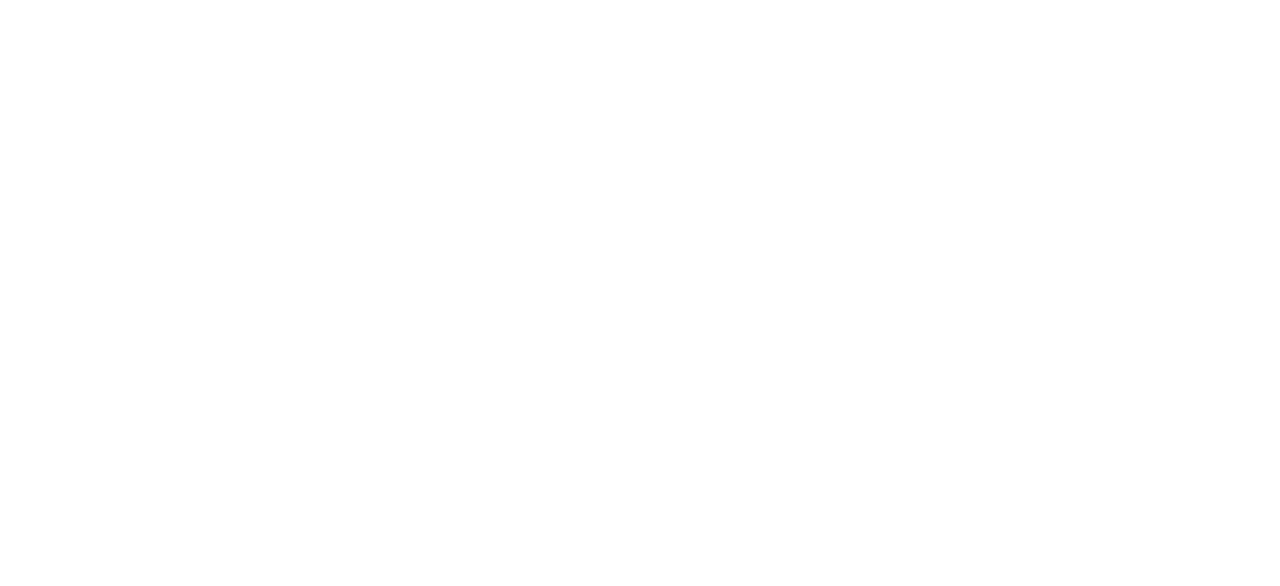
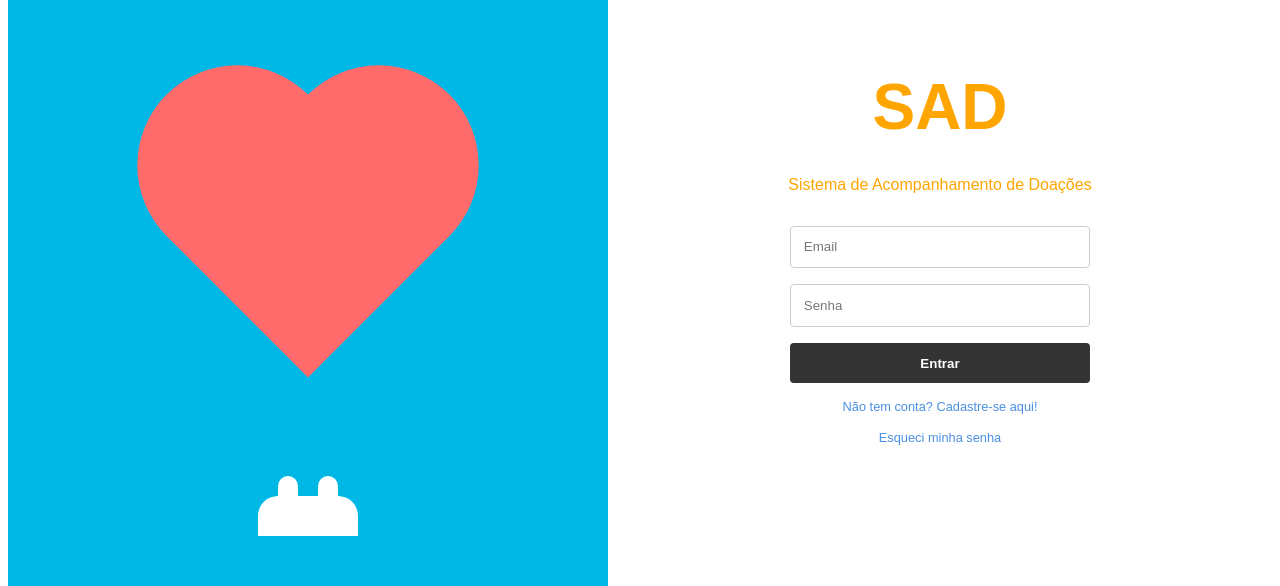
Before and after one commit to MP-Projeto-final/MP-SAD-Frontend, a React (Vite) app: page /sign-in in a window 1280 px wide. Before the commit this address had no page. Shown: the part 172-758 px from the top of the page. Built offline with nearby package versions, Linux system fonts and the light colour scheme.

Commit message:
Feat SignIn.jsx

```diff
--- a/src/App.jsx
+++ b/src/App.jsx
@@ -3,6 +3,7 @@
 import SignupPage from "./pages/SignUp.jsx";
 import { useState, useContext } from "react";
 import AuthContext from "./constants/context";
+import LoginPage from "./pages/SignIn.jsx";
 
 
 function App() {
@@ -13,6 +14,7 @@
         <Router>
           <Routes>
             <Route path="/" element={<SignupPage />} />
+            <Route path="/sign-in" element={<LoginPage />} />
           </Routes>
         </Router>
       </AuthContext.Provider>
--- /dev/null
+++ b/src/pages/SignIn.jsx
@@ -0,0 +1,217 @@
+import styled from 'styled-components';
+import React, { useState, useContext } from 'react';
+import { useNavigate } from 'react-router-dom';
+import axios from 'axios';
+import AuthContext from '../constants/context';
+import { Link } from 'react-router-dom';
+
+export default function LoginPage() {
+  const [email, setEmail] = useState('');
+  const [password, setPassword] = useState('');
+  const { setUser } = useContext(AuthContext);
+  const navigate = useNavigate();
+  const url = import.meta.env.VITE_API_URL;
+
+  const handleSignIn = async (e) => {
+    e.preventDefault();
+    const login = { email, password };
+
+    try {
+      const res = await axios.post(`${url}/sign-in`, login);
+
+      console.log('Login realizado com sucesso:', res.data);
+
+      // Armazena o token e nome do usuário no localStorage
+      const newUser = {
+        token: res.data.token,
+        username: res.data.username
+      };
+      const newIdUser = {
+        idUser: res.data.userId,
+      };
+
+      localStorage.setItem("user", JSON.stringify(newUser));
+      localStorage.setItem("idUser", JSON.stringify(newIdUser));
+
+      // Atualiza o contexto de usuário com o token e redireciona para home
+      setUser(newUser);
+      alert('Login realizado com sucesso!');
+      navigate("/home");
+
+    } catch (error) {
+      console.error('Erro ao realizar login:', error);
+      alert('Erro ao realizar login. Verifique suas credenciais.');
+    }
+  };
+
+  return (
+    <Container>
+      <LeftSection>
+        <Heart />
+        <Hand />
+      </LeftSection>
+      <RightSection>
+        <Logo>SAD</Logo>
+        <Subtitle>Sistema de Acompanhamento de Doações</Subtitle>
+        <Form onSubmit={handleSignIn}>
+          <Input
+            type="email"
+            placeholder="Email"
+            value={email}
+            onChange={(e) => setEmail(e.target.value)}
+            required
+          />
+          <Input
+            type="password"
+            placeholder="Senha"
+            value={password}
+            onChange={(e) => setPassword(e.target.value)}
+            required
+          />
+          <Button type="submit">Entrar</Button>
+        </Form>
+        <ForgotPassword to="/">Não tem conta? Cadastre-se aqui!</ForgotPassword>
+        <ForgotPassword href="#">Esqueci minha senha</ForgotPassword>
+      </RightSection>
+    </Container>
+  );
+};
+
+const Container = styled.div`
+  display: flex;
+  height: 100vh;
+  font-family: Arial, sans-serif;
+`;
+
+const LeftSection = styled.div`
+  flex: 1;
+  background-color: #00b8e6;
+  display: flex;
+  justify-content: center;
+  align-items: center;
+  position: relative;
+`;
+
+const Heart = styled.div`
+  width: 200px;
+  height: 200px;
+  background-color: #ff6b6b;
+  transform: rotate(-45deg);
+  position: absolute;
+  top: 50%;
+  left: 50%;
+  margin-top: -100px;
+  margin-left: -100px;
+
+  &:before,
+  &:after {
+    content: "";
+    width: 200px;
+    height: 200px;
+    background-color: #ff6b6b;
+    border-radius: 50%;
+    position: absolute;
+  }
+
+  &:before {
+    top: -100px;
+    left: 0;
+  }
+
+  &:after {
+    top: 0;
+    left: 100px;
+  }
+`;
+
+const Hand = styled.div`
+  width: 100px;
+  height: 40px;
+  background-color: white;
+  position: absolute;
+  bottom: 100px;
+  left: 50%;
+  transform: translateX(-50%);
+  border-radius: 20px 20px 0 0;
+
+  &:before {
+    content: "";
+    width: 20px;
+    height: 60px;
+    background-color: white;
+    position: absolute;
+    bottom: 0;
+    left: 20px;
+    border-radius: 10px;
+  }
+
+  &:after {
+    content: "";
+    width: 20px;
+    height: 60px;
+    background-color: white;
+    position: absolute;
+    bottom: 0;
+    right: 20px;
+    border-radius: 10px;
+  }
+`;
+
+const RightSection = styled.div`
+  flex: 1;
+  display: flex;
+  flex-direction: column;
+  justify-content: center;
+  align-items: center;
+  padding: 2rem;
+`;
+
+const Logo = styled.h1`
+  font-size: 4rem;
+  color: #ffa500;
+  margin-bottom: 1rem;
+`;
+
+const Subtitle = styled.p`
+  font-size: 1rem;
+  color: #ffa500;
+  text-align: center;
+  margin-bottom: 2rem;
+`;
+
+const Form = styled.form`
+  width: 100%;
+  max-width: 300px;
+`;
+
+const Input = styled.input`
+  width: 100%;
+  padding: 0.8rem;
+  margin-bottom: 1rem;
+  border: 1px solid #ccc;
+  border-radius: 4px;
+`;
+
+const Button = styled.button`
+  background-color: #333;
+  width: 100%;
+  padding: 0.8rem;
+  color: white;
+  border: none;
+  border-radius: 4px;
+  cursor: pointer;
+  font-weight: bold;
+
+  &:hover {
+    background-color: #00b8e6;
+  }
+`;
+
+const ForgotPassword = styled(Link)`
+  color: #4a90e2;
+  text-decoration: none;
+  font-size: 0.8rem;
+  margin-top: 1rem;
+  display: block;
+  text-align: center;
+`;
--- a/src/pages/SignUp.jsx
+++ b/src/pages/SignUp.jsx
@@ -1,6 +1,7 @@
 import React, { useState } from 'react';
 import styled from 'styled-components';
 import axios from 'axios';
+import { Link, useNavigate } from 'react-router-dom';
 
 export default function SignupPage() {
   const [email, setEmail] = useState('');
@@ -8,6 +9,7 @@
   const [name, setName] = useState('');
   const [phone, setPhone] = useState('');
   const url = import.meta.env.VITE_API_URL;
+  const navigate = useNavigate();
 
   const handleSignup = async (event) => {
     event.preventDefault();
@@ -23,6 +25,7 @@
       const response = await axios.post(url+'/sign-up', userData);
       alert('Cadastro realizado com sucesso!');
       console.log('Cadastro realizado:', response.data);
+      navigate('/sign-in');
     } catch (error) {
       alert('Erro ao realizar o cadastro.');
       console.error('Erro:', error.response ? error.response.data : error.message);
@@ -35,23 +38,22 @@
         <Logo>
           <Heart />
           <Arrow />
-          <Box />
         </Logo>
       </ImageSection>
       <FormSection>
         <Title>Criar conta</Title>
-        <Subtitle>ou entrar com conta existente</Subtitle>
+        <Subtitle to="/sign-in">ou entrar com conta existente</Subtitle>
         <Form onSubmit={handleSignup}>
           <Input
             type="text"
-            placeholder="Apelido"
+            placeholder="Nome"
             value={name}
             onChange={(e) => setName(e.target.value)}
             required
           />
           <Input
             type="email"
-            placeholder="Email"
+            placeholder="E-mail"
             value={email}
             onChange={(e) => setEmail(e.target.value)}
             required
@@ -70,9 +72,8 @@
             onChange={(e) => setPhone(e.target.value)}
             required
           />
-          <Button type="submit">Entrar</Button>
+          <Button type="submit">Cadastrar</Button>
         </Form>
-        <ForgotPassword href="#">Esqueci minha senha</ForgotPassword>
       </FormSection>
     </PageContainer>
   );
@@ -138,52 +139,20 @@
 `;
 
 const Arrow = styled.div`
-  width: 0;
-  height: 0;
+
   border-left: 20px solid transparent;
   border-right: 20px solid transparent;
   border-top: 30px solid white;
   position: absolute;
-  bottom: -80px;
 `;
 
-const Box = styled.div`
-  width: 100px;
-  height: 60px;
-  background-color: #e9c46a;
-  position: absolute;
-  bottom: -150px;
-  transform: perspective(100px) rotateX(30deg);
-
-  &::before {
-    content: "";
-    position: absolute;
-    top: -20px;
-    left: 0;
-    width: 100%;
-    height: 20px;
-    background-color: #f4a261;
-    transform: skew(-45deg);
-  }
-
-  &::after {
-    content: "";
-    position: absolute;
-    top: 0;
-    right: -20px;
-    width: 20px;
-    height: 100%;
-    background-color: #e76f51;
-    transform: skew(0, -45deg);
-  }
-`;
 
 const Title = styled.h1`
   font-size: 2rem;
   margin-bottom: 1rem;
 `;
 
-const Subtitle = styled.p`
+const Subtitle = styled(Link)`
   font-size: 0.9rem;
   color: #666;
   margin-bottom: 2rem;
```
Also changed, not shown: 1 other file (tests, documents, lock files or other folders).
